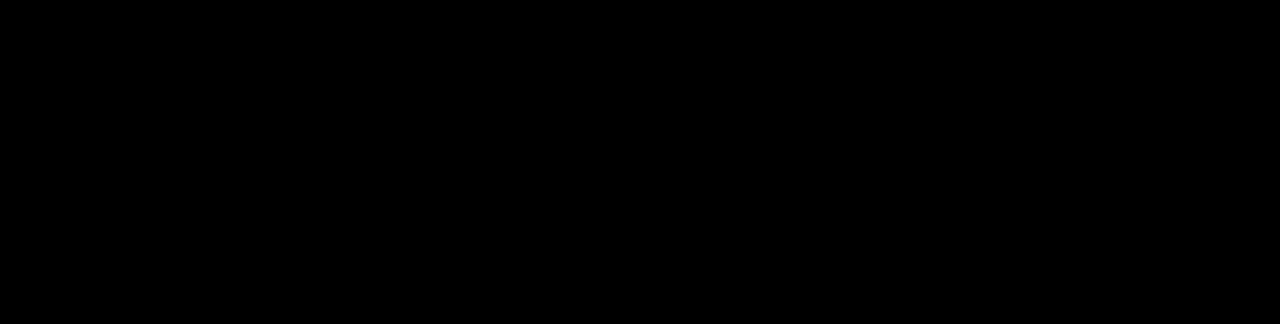
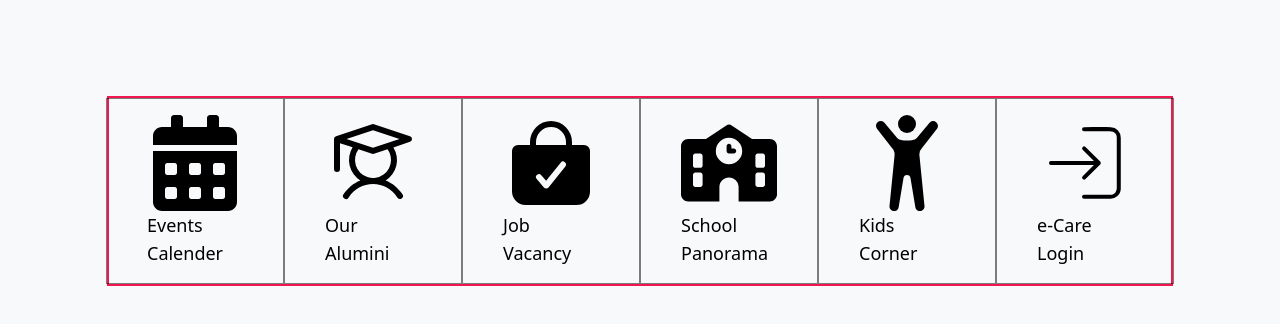
Before and after one commit to kmushafiya003/little-scholar-school-website, a React (Create React App) app: page / in a window 1280 px wide. Shown: the top 324 px of the page. Built offline with nearby package versions, Linux system fonts and the light colour scheme.

Commit message:
Created a icon section

```diff
--- a/src/App.js
+++ b/src/App.js
@@ -1,10 +1,13 @@
 
 import './App.css';
+import Icon from './components/home/Icon';
 
 
 function App() {
   return (
-    <div className="w-screen min-h-screen overflow-x-hidden bg-black">
+    <div className="w-screen min-h-screen overflow-x-hidden">
+
+ <Icon/>
 
 
     </div>
--- /dev/null
+++ b/src/components/home/Counts.jsx
@@ -0,0 +1,18 @@
+import React from 'react'
+
+const Counts = () => {
+  return (
+    <section className='w-full bg-bg-light pt-24 pb-28 '>
+
+    {/* ------------------------- container ------------------------- */}
+
+    <div className='smd:w-10/12 xs:w-[88%] w-11/12  mx-auto flex flex-col gap-y-8'>
+
+
+    </div>
+
+   </section>
+  )
+}
+
+export default Counts
--- /dev/null
+++ b/src/components/home/Icon.jsx
@@ -0,0 +1,35 @@
+import React from 'react'
+import { IconData } from '../../data/icon-data'
+
+const Icon = () => {
+
+  return (
+
+    <section className='w-full bg-bg-light pt-24 pb-28 '>
+
+    {/* ------------------------- container ------------------------- */}
+
+    <div className='xlg:w-10/12 sm:w-max  xs:w-[88%] w-11/12  mx-auto flex flex-col gap-y-8 border-2 border-red'>
+
+
+      <div className='grid grid-cols-2 lg:flex lg:justify-center   '>
+        {
+          IconData.map((data)=>{
+            return(
+              <div key={data.id} className='border border-light-black transition-all duration-500 ease-in-out py-2 px-3 lg:py-4 lg:px-8 xlg:px-10 flex flex-col items-center justify-center  hover:scale-105 group'>
+                <i className='text-8xl group-hover:text-red'>{data.icon}</i>
+                <p className='text-lg'>{data.text}</p>
+              </div>
+            )
+          })
+        }
+
+      </div>
+
+
+      </div>
+    </section>
+  )
+}
+
+export default Icon
--- /dev/null
+++ b/src/data/icon-data.js
@@ -0,0 +1,58 @@
+import { FaCalendarAlt } from "react-icons/fa";
+import { PiStudent } from "react-icons/pi";
+import { IoBagCheck } from "react-icons/io5";
+import { FaSchool } from "react-icons/fa6";
+import { BsPersonArmsUp } from "react-icons/bs";
+import { CiLogin } from "react-icons/ci";
+
+export const IconData =[
+
+    {
+        id:1,
+        text: "Events Calender",
+        icon: <FaCalendarAlt />,
+        path:'/'
+
+    },
+
+    {
+        id:2,
+        text:"Our Alumini",
+        icon: <PiStudent />,
+        path:'/'
+
+    },
+
+    {
+        id:3,
+        text:"Job Vacancy",
+        icon: <IoBagCheck />,
+        path:'/'
+
+    },
+
+    {
+        id:4,
+        text:"School Panorama",
+        icon: <FaSchool />,
+        path:'/'
+
+    },
+
+    {
+        id:5,
+        text:"Kids Corner",
+        icon: <BsPersonArmsUp />,
+        path:'/'
+
+    },
+
+    {
+        id:6,
+        text:"e-Care Login",
+        icon: <CiLogin />,
+        path:'/'
+
+    },
+
+]
```
